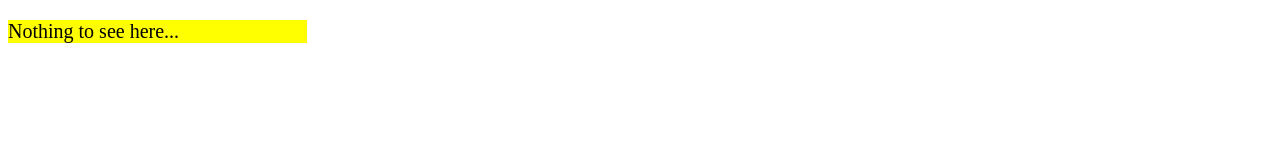
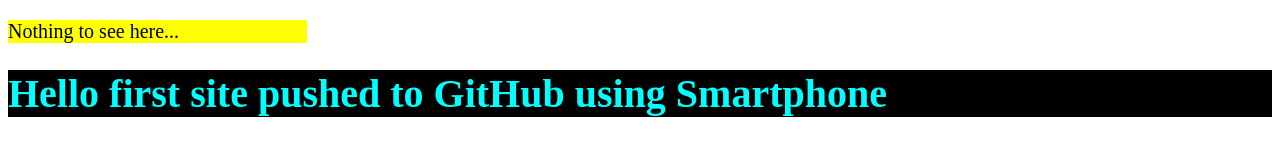
Before and after one commit to prathmesh-b/testing-spck, a plain HTML site: page index.html in a window 1280 px wide. Drawn offline with Linux system fonts and the light colour scheme.

Commit message:
Changes done

```diff
--- a/index.html
+++ b/index.html
@@ -16,6 +16,7 @@
 
 <body>
   <p class="height">Nothing to see here...</p>
+  <h1>Hello first site pushed to GitHub using Smartphone</h1>
   <!-- Project -->
   <script src="main.js"></script>
 </body>
--- a/style.css
+++ b/style.css
@@ -7,3 +7,8 @@
   max-height: 500px;
   width: 299px;
 }
+
+h1{
+  color: cyan;
+  background-color:black;
+}
```
